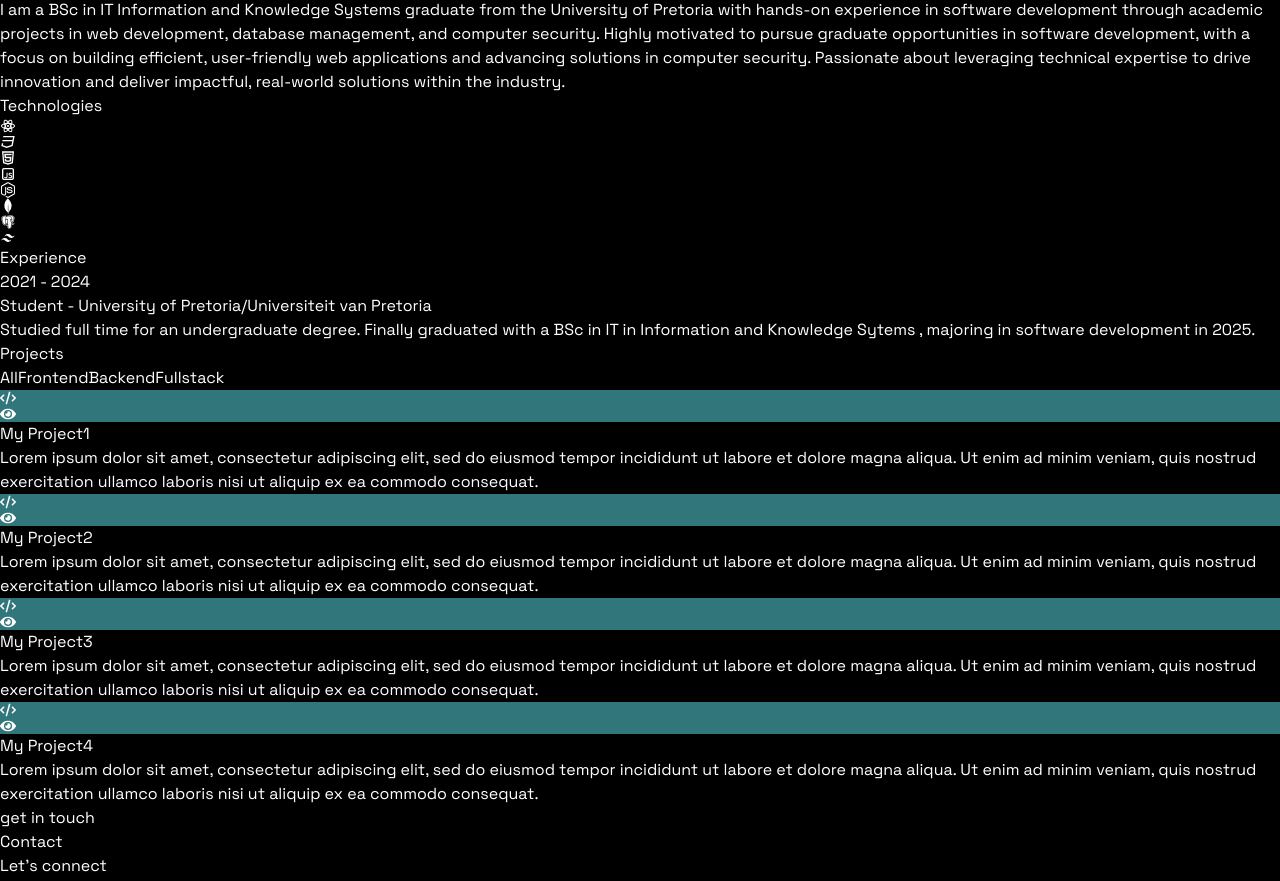
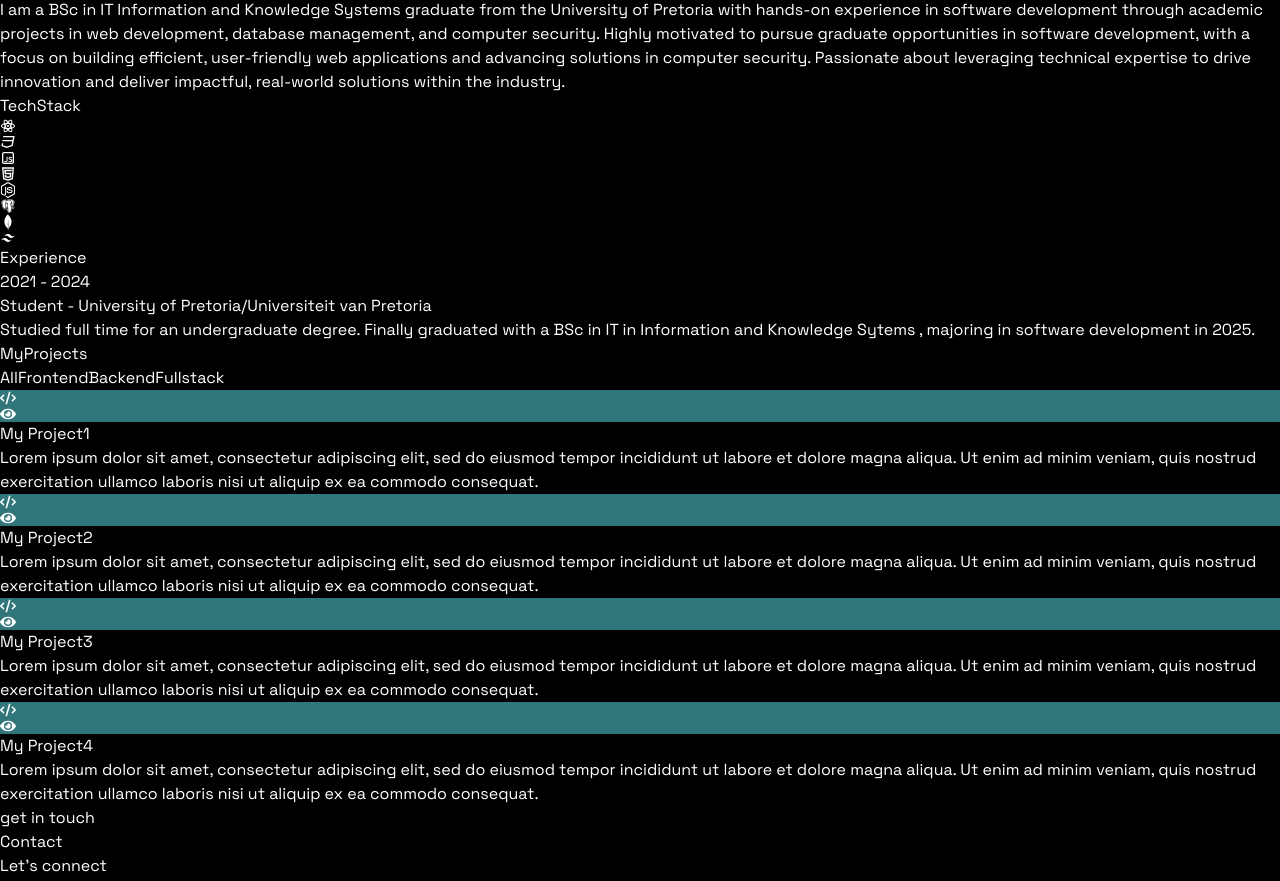
Before and after one commit to Eaziey/myPortfolio, a React (Vite) app: page / in a window 1280 px wide. Shown: the part 1438-2319 px from the top of the page. Built offline with nearby package versions, Linux system fonts and the light colour scheme; no server answers.

Commit message:
made some css improvements

```diff
--- a/src/components/Hero.jsx
+++ b/src/components/Hero.jsx
@@ -14,7 +14,7 @@ const container = ( delay) => ({
 
 const Hero = () => {
   return (
-    <div className='mb-20 pb-4 lg:mb-40 '>
+    <div className='mb-20 pb-10 lg:mb-24 '>
         <div className="flex flex-wrap">
             <div className='w-full lg:w-1/2'>
                 <div className="flex flex-col items-center text-center lg:items-start">
@@ -23,7 +23,7 @@ const Hero = () => {
                         variants={container(1)}
                         initial = "hidden"
                         animate = "visible"
-                        className='pb-16 text-5xl tracking-tight lg:mt-16 lg:text-6xl'>
+                        className='pb-16 text-5xl tracking-tight lg:mt-16 lg:text-6xl text-sky-400'>
                             Letlhogonolo Rakgantsho
                     </motion.h1>
 
@@ -31,7 +31,7 @@ const Hero = () => {
                         variants={container(1.5)}
                         initial = "hidden"
                         animate = "visible"
-                        className='bg-gradient-to-r from-sky-400 via-cyan-500 to-pink-600 bg-clip-text text-3xl tracking-tight text-transparent'>
+                        className='bg-gradient-to-r from-sky-400 via-sky-500 to-white bg-clip-text text-3xl tracking-tight text-transparent'>
                         Software Engineer
                     </motion.span>
                     <motion.p
@@ -42,10 +42,14 @@ const Hero = () => {
 
                         {introduction_Text}
                     </motion.p>
-                    <div className='mb-10'>
-                        <button className='px-6 py-3 rounded-full w-full lg:w-40 mr-4 bg-white hover:bg-transparent text-black border-2 border-black font-bold '>Hire Me</button>
-                        <button className='px-6 py-3 rounded-full w-full lg:w-40 bg-black hover:bg-transparent text-white border-2 border-white mt-3 font-bold'>Download CV</button>
-                    </div>
+                    <motion.div
+                        variants={container(2)}
+                        initial = "hidden"
+                        animate = "visible"
+                        className='mb-10'>
+                        <button className='px-6 py-3 rounded-full w-full lg:w-40 mr-4  bg-sky-400 hover:bg-transparent hover:text-sky-400 text-white border-2 border-sky-400 mt-3 font-bold '>Hire Me</button>
+                        <button className='px-6 py-3 rounded-full w-full lg:w-40 bg-sky-400 hover:bg-transparent hover:text-sky-400 text-white border-2 border-sky-400 mt-3 font-bold'>Download CV</button>
+                    </motion.div>
                 </div>
             </div>
 
@@ -55,7 +59,7 @@ const Hero = () => {
                     initial = {{x: 100, opacity: 0}}
                     animate = {{x:0, opacity: 1}}
                     transition = {{duration: 1, delay: 1}}
-                    className='rounded-full bg-transparent border-2 border-white lg:w-[510px] lg:h-[500px] w-[360px] h-[350px] relative'>
+                    className='rounded-full bg-transparent border-2 border-sky-400 lg:w-[510px] lg:h-[500px] w-[360px] h-[350px] relative'>
                         <motion.img
                         initial = {{x: 100, opacity: 0}}
                         animate = {{x:0, opacity: 1}}
--- a/src/components/Projects.jsx
+++ b/src/components/Projects.jsx
@@ -20,8 +20,13 @@ const Projects = () => {
 
   return (
 
-    <div className='border-b border-neutral-50 pb-4'>
-        <h2 className='my-10 text-center text-4xl'>Projects</h2>
+    <div className=' pb-4 mb-20 lg:mb-32'>
+        {/*<h2 className='my-10 text-center text-4xl'>Projects</h2>*/}
+        <h2 className='my-20 text-center text-sky-400 text-4xl'>My
+            <span className='text-white ml-2'>
+                Projects
+            </span>
+        </h2>
 
         <div className='text-white flex flex-row justify-center items-center gap-2 py-6 mb-6'>
           <ProjectsFilterButton onClick={handleTagChange} name = "All" isSelected={tag ==="All"} />
--- a/src/components/TechStack.jsx
+++ b/src/components/TechStack.jsx
@@ -7,8 +7,13 @@ import { BiLogoPostgresql, BiLogoTailwindCss } from 'react-icons/bi';
 
 const TechStack = () => {
   return (
-    <div className='border-b border-t border-neutral-50 lg:mb-40'>
-        <h2 className='my-20 text-center text-4xl'>Technologies</h2>
+    <div className='border border-sky-400 mb-20 lg:mb-32'>
+        {/*<h2 className='my-20 text-center text-4xl'>Technologies</h2>*/}
+        <h2 className='my-20 text-center text-4xl'>Tech
+            <span className='text-sky-400 ml-2'>
+                Stack
+            </span>
+        </h2>
 
         <div className='flex flex-wrap items-center justify-center gap-4 mb-20'>
             <div className='rounded-2xl border-4 border-neutral-50 p-4'>
@@ -18,20 +23,21 @@ const TechStack = () => {
             <div className='rounded-2xl border-4 border-neutral-50 p-4'>
                 <RiCss3Line className='text-7xl text-white'/>
             </div>
+
+            <div className='rounded-2xl border-4 border-neutral-50 p-4'>
+                <RiJavascriptLine className='text-7xl text-yellow-400'/>
+            </div>
             <div className='rounded-2xl border-4 border-neutral-50 p-4'>
                 <RiHtml5Line className='text-7xl text-white'/>
-            </div>
-            <div className='rounded-2xl border-4 border-neutral-50 p-4'>
-                <RiJavascriptLine className='text-7xl text-black'/>
             </div>
             <div className='rounded-2xl border-4 border-neutral-50 p-4'>
                 <FaNodeJs className='text-7xl text-green-500'/>
             </div>
             <div className='rounded-2xl border-4 border-neutral-50 p-4'>
-                <SiMongodb className='text-7xl text-green-500'/>
+                <BiLogoPostgresql className='text-7xl text-blue-600'/>
             </div>
             <div className='rounded-2xl border-4 border-neutral-50 p-4'>
-                <BiLogoPostgresql className='text-7xl text-blue-600'/>
+                <SiMongodb className='text-7xl text-green-500'/>
             </div>
             <div className='rounded-2xl border-4 border-neutral-50 p-4'>
                 <BiLogoTailwindCss className='text-7xl text-sky-500'/>
--- a/src/components/navbar.jsx
+++ b/src/components/navbar.jsx
@@ -52,7 +52,7 @@ const Navbar = () =>{
   return(
     <div className='mb-32 lg:mb-40'>
       <nav className='fixed left-0 right-0 top-4 z-50'>
-        <div className='mx-auto hidden max-w-6xl items-center justify-center rounded-full border-2 py-3 backdrop-blur-lg lg:flex'>
+        <div className='mx-auto hidden max-w-6xl items-center justify-center rounded-full border-2 border-sky-400 py-3 backdrop-blur-lg lg:flex'>
           <div className='flex items-center justify-center gap-6 rounded-full border-black border-2 mx-10 bg-white w-72' >
             <a href='#' >
               <img src = {logo} width={60} height={60} alt= "logo" className=" mx-10" />
```
